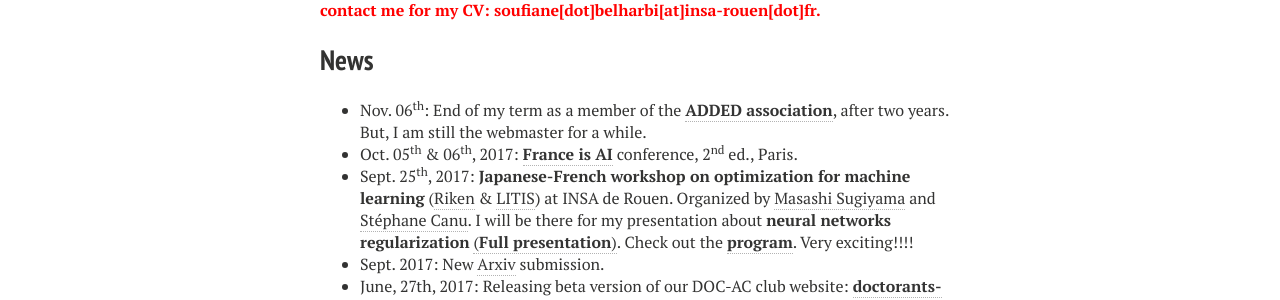
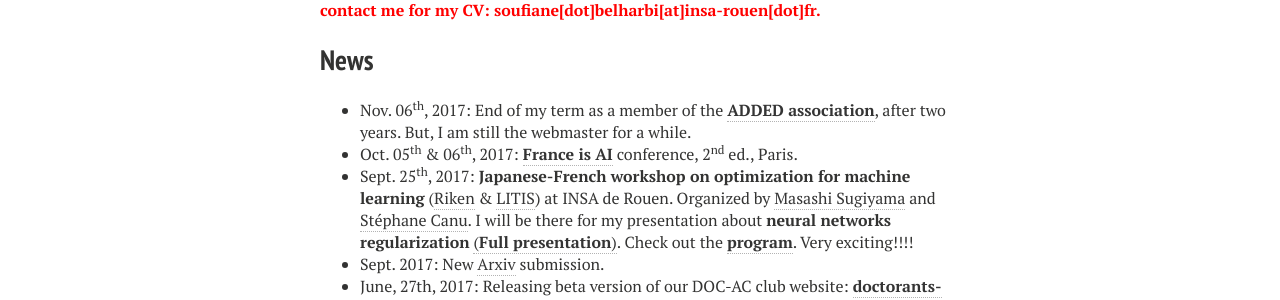
Before and after one commit to sbelharbi/sbelharbi.github.io, a Jekyll site: the page built from index.md, in a window 1280 px wide. Shown: the part 1495-1795 px from the top of the page. Built offline with Jekyll 4.4.1, drawn with Linux system fonts in a browser that asks for light colours; nearby versions of some CDN libraries.

Commit message:
Add year.

```diff
--- a/index.md
+++ b/index.md
@@ -29,7 +29,7 @@
 <span style="color:red"> **I am currently looking for a postdoc position in deep learning domain. Please, contact me for my CV: soufiane[dot]belharbi[at]insa-rouen[dot]fr.**</span>
 
 ## News
-* Nov. 06<sup>th</sup>: End of my term as a member of the [**ADDED association**](http://association-added.fr/index-en/), after two years. But, I am still the webmaster for a while.
+* Nov. 06<sup>th</sup>, 2017: End of my term as a member of the [**ADDED association**](http://association-added.fr/index-en/), after two years. But, I am still the webmaster for a while.
 * Oct. 05<sup>th</sup> & 06<sup>th</sup>, 2017: [**France is AI**](http://franceisai.com/conference/) conference, 2<sup>nd</sup> ed., Paris.
 * Sept. 25<sup>th</sup>, 2017: **Japanese-French workshop on optimization for machine learning** ([Riken](http://www.riken.jp/en/) & [LITIS](http://www.litislab.eu/)) at
 INSA de Rouen. Organized by [Masashi Sugiyama](http://www.ms.k.u-tokyo.ac.jp/sugi/) and [Stéphane Canu](http://asi.insa-rouen.fr/enseignants/~scanu/). I will be there for my presentation about **neural networks regularization** [(**Full presentation**)](/publications/2017/presentation-Neural-networks-regularization-through-representation-learning-Japan-France-workshop-opimization-ml-insa-de-rouen.pdf). Check out the [**program**](https://www.linkedin.com/pulse/japanese-french-workshop-optimization-machine-riken-litis-belharbi). Very exciting!!!!
```
